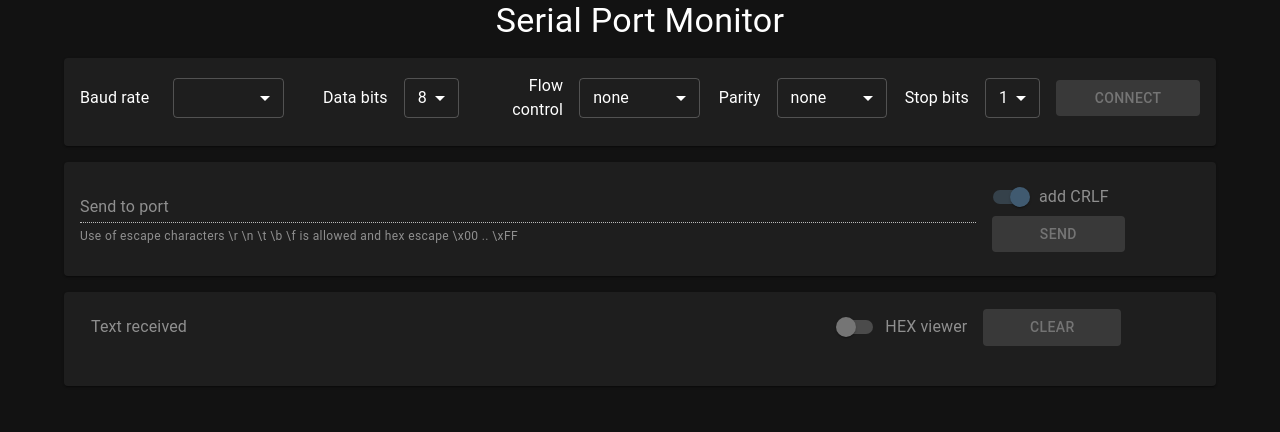
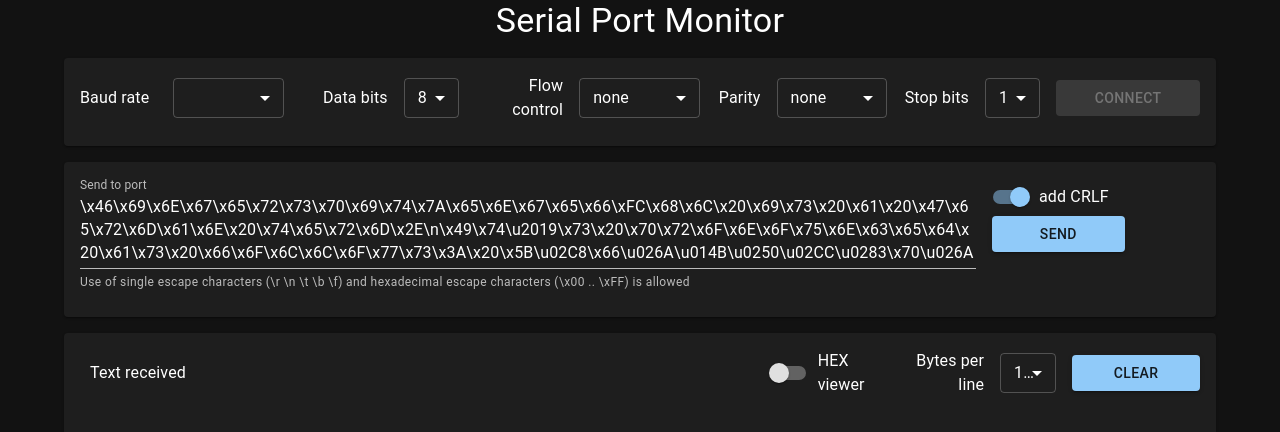
Before and after one commit to JoostHazelzet/serial, a React (Create React App) app: page / in a window 1280 px wide. Shown: the top 432 px of the page. Built offline with nearby package versions, Linux system fonts and the light colour scheme.

Commit message:
improved hex viewer

```diff
--- a/src/App.js
+++ b/src/App.js
@@ -15,7 +15,6 @@ const darkTheme = createTheme({
 });
 
 const BAUD_RATES = [4800, 9600, 14400, 19200, 38400, 57600, 115200, 128000, 230400, 256000, 460800, 512000, 576000, 921600]
-const HEX_CHARACTERS_PER_LINE = 10;
 
 class App extends React.Component {
 
@@ -30,9 +29,10 @@ class App extends React.Component {
       selectedParity: "none",
       selectedStopBits: 1,
       SerialPort: null,
-      sendString: "",
+      sendString: "\\x46\\x69\\x6E\\x67\\x65\\x72\\x73\\x70\\x69\\x74\\x7A\\x65\\x6E\\x67\\x65\\x66\\xFC\\x68\\x6C\\x20\\x69\\x73\\x20\\x61\\x20\\x47\\x65\\x72\\x6D\\x61\\x6E\\x20\\x74\\x65\\x72\\x6D\\x2E\\n\\x49\\x74\\u2019\\x73\\x20\\x70\\x72\\x6F\\x6E\\x6F\\x75\\x6E\\x63\\x65\\x64\\x20\\x61\\x73\\x20\\x66\\x6F\\x6C\\x6C\\x6F\\x77\\x73\\x3A\\x20\\x5B\\u02C8\\x66\\u026A\\u014B\\u0250\\u02CC\\u0283\\x70\\u026A\\x74\\x73\\u0259\\x6E\\u0261\\u0259\\u02CC\\x66\\x79\\u02D0\\x6C\\x5D",
       addCrLf: true,
       hexViewerMode: false,
+      bytesPerLine: 16,
       receivedString: "",
       receivedHexview: "",
       receivedBytes: [],
@@ -116,28 +116,11 @@ class App extends React.Component {
           break;
         }
         if (value) {
-          value.forEach(b => {
-            const nStr = (b === 0) ? '--' : b.toString(16).padStart(2, '0');
-            const sStr = (b < 32 || b > 126) ? '.' : String.fromCharCode(b);
-            if (this.hexLineIndex === HEX_CHARACTERS_PER_LINE - 1) {
-              this.hexString += this.hexLines.toString(10).padStart(4, '0') + '  ' + this.hexNumbersLine + ' ' + nStr + '     ' + this.hexStringLine + sStr + '\r\n';
-              this.hexLineIndex = 0;
-              this.hexLines += HEX_CHARACTERS_PER_LINE;
-              this.hexNumbersLine = "";
-              this.hexStringLine = "";
-            }
-            else {
-              this.hexNumbersLine += ' ' + nStr;
-              this.hexStringLine += sStr;
-              this.hexLineIndex++;
-            }
-          });
-
           this.setState({
             receivedString: this.state.receivedString.concat(this.decoder.decode(value)),
             receivedBytes: [...this.state.receivedBytes, ...value],
-            receivedHexview: this.hexString + this.hexLines.toString(10).padStart(4, '0') + '  ' + this.hexNumbersLine + '   '.repeat(HEX_CHARACTERS_PER_LINE - this.hexLineIndex) + '     ' + this.hexStringLine
           });
+         this.processReceivedBytesToHexView(value, this.state.bytesPerLine);
         }
       }
       catch (e) {
@@ -150,41 +133,59 @@ class App extends React.Component {
     }
   }
 
-  getHexValue(c) {
-    if (c >= 48 && c <= 57) {
-      return c - 48;
+  processReceivedBytesToHexView(value, bytesPerLine) {
+    if (!value) {
+      this.resetHexView();
+      value = this.state.receivedBytes;
     }
-    else if (c >= 65 && c <= 70) {
-      return c - 55;
-    }
-    else if (c >= 97 && c <= 102) {
-      return c - 87;
-    }
-    else
-      return -1
+
+    value.forEach(b => {
+      const nStr = (b === 0) ? '--' : b.toString(16).padStart(2, '0');
+      const sStr = (b < 32 || b > 126) ? '.' : String.fromCharCode(b);
+      if (this.hexLineIndex === bytesPerLine- 1) {
+        this.hexString += this.hexLines.toString(10).padStart(4, '0') + '  ' + this.hexNumbersLine + ' ' + nStr + '     ' + this.hexStringLine + sStr + '\r\n';
+        this.hexLineIndex = 0;
+        this.hexLines += bytesPerLine;
+        this.hexNumbersLine = "";
+        this.hexStringLine = "";
+      }
+      else {
+        this.hexNumbersLine += ' ' + nStr;
+        this.hexStringLine += sStr;
+        this.hexLineIndex++;
+      }
+    });
+
+    this.setState({
+      receivedHexview: this.hexString + this.hexLines.toString(10).padStart(4, '0') + '  ' + this.hexNumbersLine + '   '.repeat(bytesPerLine - this.hexLineIndex) + '     ' + this.hexStringLine
+    });
+  }
+
+  resetHexView() {
+    this.hexLineIndex = 0;
+    this.hexLines = 0;
+    this.hexString = "";
+    this.hexStringLine = "";
+    this.hexNumbersLine = "";
   }
 
   async writeSerial(data) {
-    let s = data.replace('\\n', '\n').replace('\\r', '\r').replace('\\t', '\t').replace('\\f', '\f').replace('\\b', '\b');
-
-    let p = 0;
-    while (true) {
-      p = s.indexOf('\\x', p);
-      if (p !== -1) {  // && s.substr(p+1,1) === 'x'
-        const sub = s.substr(p + 2, 2);
-        if (/[0-9A-Fa-f]{2}/g.test(sub)) {
-          const c = String.fromCharCode(parseInt(sub, 16));
-          s = s.replace('\\x' + sub, c);
-        }
-      }
-      else {
-        break;
-      }
-      p++;
-    }
+    // replace single escape characters
+    let s = data.replaceAll('\\n', '\n').replaceAll('\\r', '\r').replaceAll('\\t', '\t').replaceAll('\\f', '\f').replaceAll('\\b', '\b');
+    // replace hexadecimal escape characters
+    s = s.replaceAll(/\\x[a-fA-F0-9]{2}/g, (v) => {
+      return String.fromCharCode(parseInt(v.substr(2), 16));;
+    });
 
     const dataArrayBuffer = this.encoder.encode(s);
-    return await this.serialWriter.write(dataArrayBuffer);
+
+    this.setState({
+      receivedString: this.state.receivedString.concat(s),
+      receivedBytes: [...this.state.receivedBytes, ...dataArrayBuffer],
+    });
+
+    this.processReceivedBytesToHexView(dataArrayBuffer, this.state.bytesPerLine);
+    //return await this.serialWriter.write(dataArrayBuffer);
   }
 
   render() {
@@ -301,16 +302,18 @@ class App extends React.Component {
                     <Stack direction="row" spacing={2}>
 
                       <TextField
-                        disabled={this.state.serialPort == null} variant='standard' label={'Send to port'} size='small' sx={{ width: '80%' }}
+                        disabled={this.state.serialPort === null} variant='standard' label={'Send to port'} size='small' sx={{ width: '80%' }}
                         value={this.state.sendString}
-                        helperText='Use of escape characters \r \n \t \b \f is allowed and hex escape \x00 .. \xFF'
+                        helperText='Use of single escape characters (\r \n \t \b \f) and hexadecimal escape characters (\x00 .. \xFF) is allowed'
+                        multiline
+                        maxRows={3}
                         onChange={(event) => {
                           this.setState({ sendString: event.target.value });
                         }}></TextField>
 
                       <Stack>
 
-                        <FormControlLabel disabled={this.state.serialPort == null} control={
+                        <FormControlLabel disabled={this.state.serialPort === null} control={
                           <Switch
                             checked={this.state.addCrLf}
                             onChange={() => this.setState({ addCrLf: !this.state.addCrLf })} />
@@ -321,7 +324,7 @@ class App extends React.Component {
                           onClick={() => {
                             const crlf = this.state.addCrLf ? '\r\n' : '';
                             this.writeSerial(this.state.sendString + crlf);
-                            this.setState({ sendString: '' });
+                            //this.setState({ sendString: '' });
                           }}
                         >Send</Button>
 
@@ -335,11 +338,11 @@ class App extends React.Component {
                     <Stack spacing={2}>
                       <Stack direction="row" spacing={2} alignItems='center'>
 
-                        <FormControlLabel disabled={!this.state.serialPort} control={<div style={{ width: '1.5%' }} />}
+                        <FormControlLabel disabled={this.state.serialPort} control={<div style={{ width: '1.5%' }} />}
                           label="Text received" sx={{ width: '65.3%' }} />
 
                         <FormControlLabel
-                          disabled={!this.state.serialPort}
+                          disabled={this.state.serialPort}
                           control={<Switch
                             checked={this.state.hexViewerMode}
                             onChange={() => this.setState({ hexViewerMode: !this.state.hexViewerMode })} />
@@ -347,14 +350,25 @@ class App extends React.Component {
                           label="HEX viewer">
                         </FormControlLabel>
 
-                        <Button disabled={!this.state.serialPort} variant='contained' sx={{ width: '12.3%' }}
+                      <Typography variant="body1" component="div" align='right' sx={{ width: '8%' }}>
+                        Bytes per line
+                      </Typography>
+                      <Select disabled={this.state.serialPort != null} value={this.state.bytesPerLine} sx={{ width: '5%' }} size='small'
+                        onChange={(event) => {
+                          this.setState({ bytesPerLine: event.target.value });
+                          this.processReceivedBytesToHexView(null, event.target.value);
+                        }}>
+                        {[8, 10, 16].map((bytesPerLine, index) => (
+                          <MenuItem key={index} value={bytesPerLine}>
+                            {bytesPerLine}
+                          </MenuItem>
+                        ))}
+                      </Select>
+
+                        <Button disabled={this.state.serialPort != null} variant='contained' sx={{ width: '12.3%' }}
                           onClick={() => {
                             this.setState({ receivedString: "", receivedHexview: "", receivedBytes: [] });
-                            this.hexLineIndex = 0;
-                            this.hexLines = 0;
-                            this.hexString = "";
-                            this.hexStringLine = "";
-                            this.hexNumbersLine = "";
+                            this.resetHexView();
                           }}
                         >Clear</Button>
 
```
